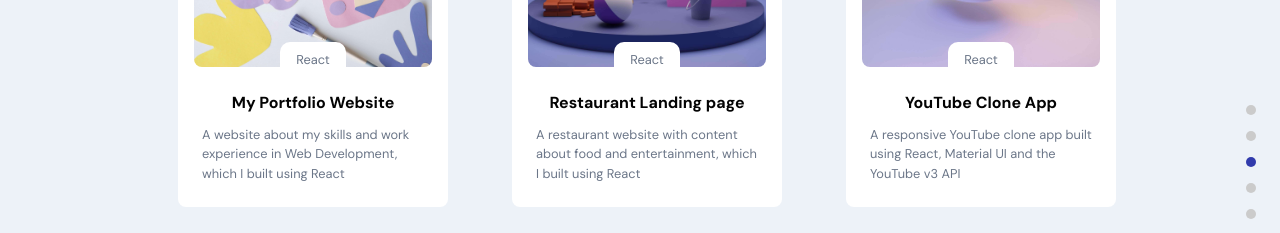
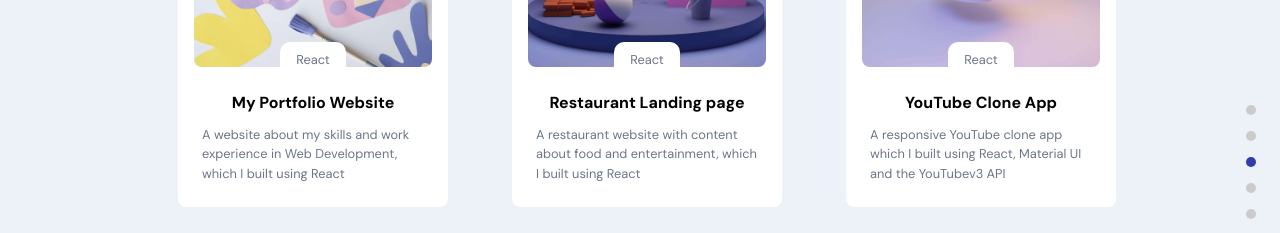
Before and after one commit to Babalwa01/babalwa-mbolekwa, a React (Create React App) app: page / in a window 1280 px wide. Shown: the part 2080-2313 px from the top of the page. Built offline with nearby package versions, Linux system fonts and the light colour scheme; a web font is replaced by a local one.

Commit message:
updated project info

```diff
--- a/src/container/Work/Work.jsx
+++ b/src/container/Work/Work.jsx
@@ -29,7 +29,7 @@ const Work = () => {
     {
       title: "YouTube Clone App",
       description:
-        "A responsive YouTube clone app built using React, Material UI and the YouTube v3 API",
+        "A responsive YouTube clone app which I built using React, Material UI and the YouTubev3 API",
       projectLink: "https://babalwayoutubeclone.netlify.app/",
       codeLink: "https://github.com/Babalwa01/youtube-clone",
       imgUrl: images.work03,
```
